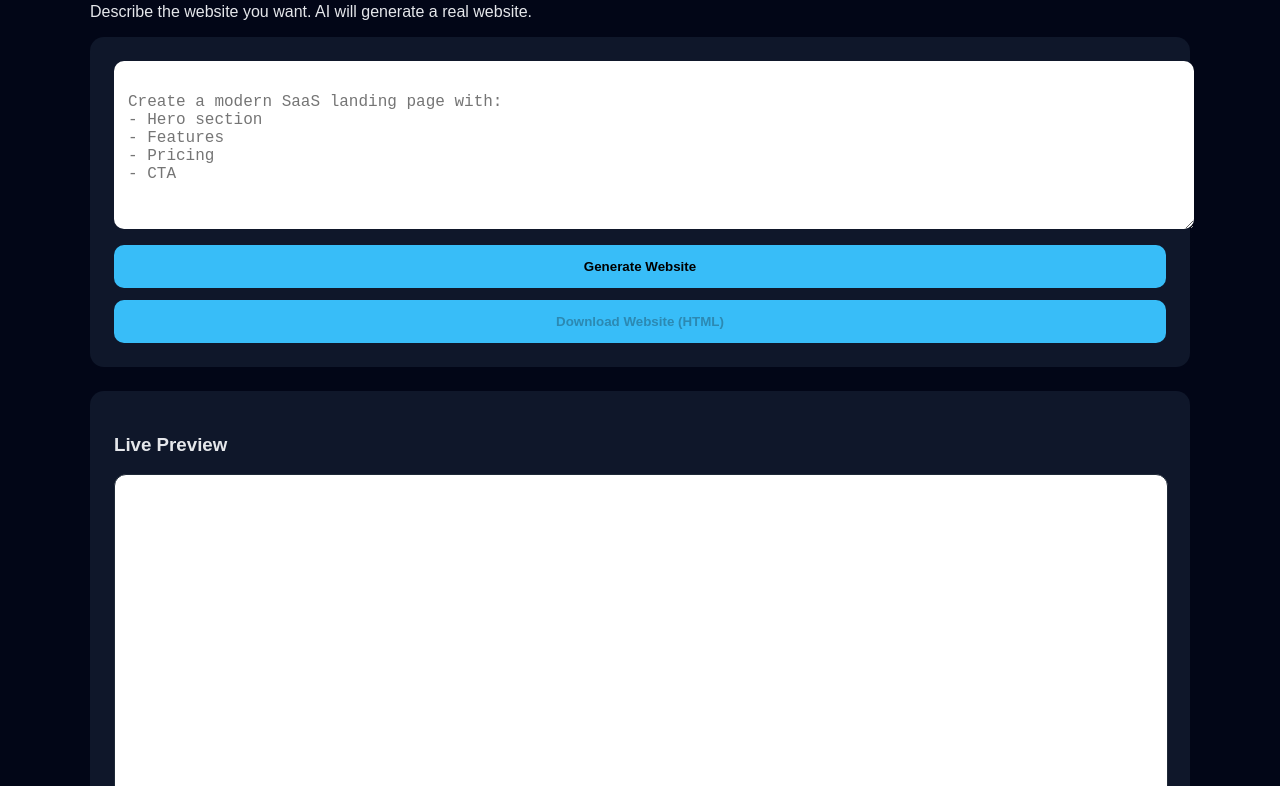
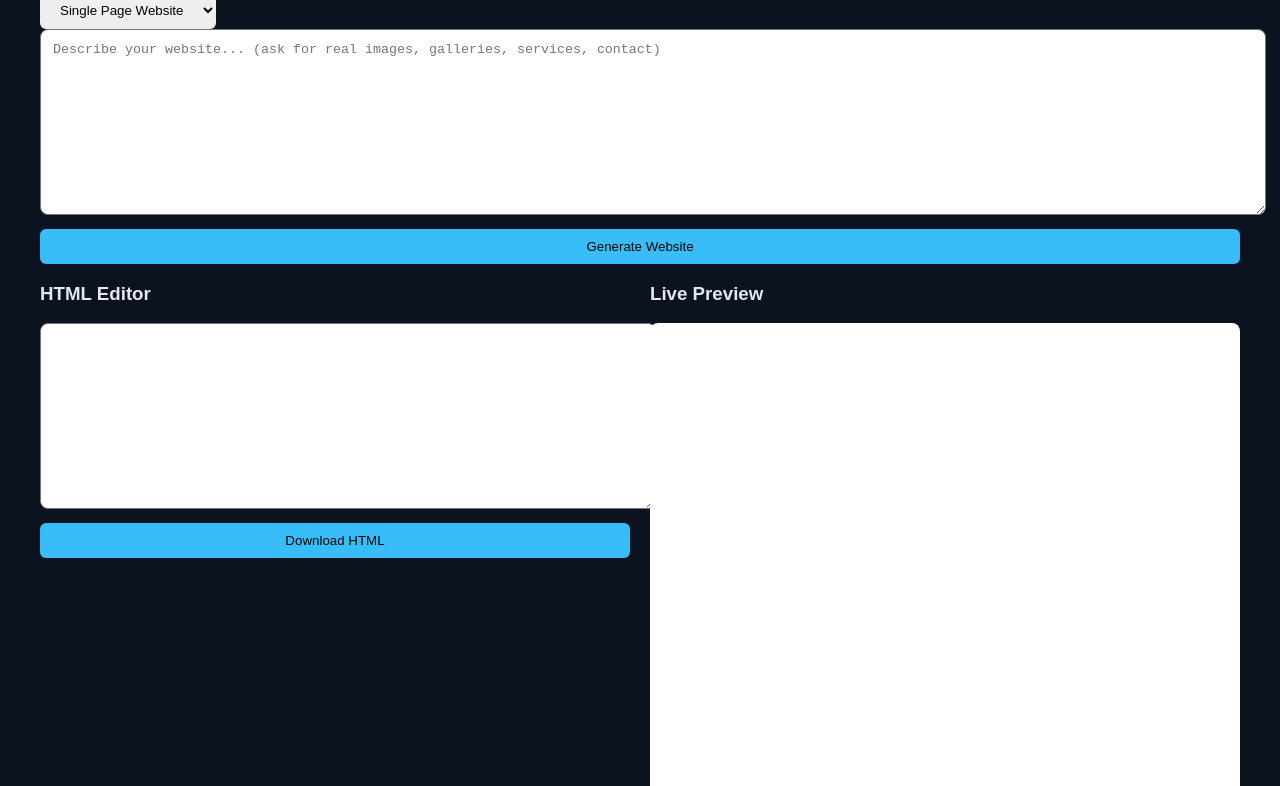
Before and after one commit to thisistalha78-cmyk/ai-web-bilder-2.0, a website: page public/index.html in a window 1280 px wide. Shown: the part 118-904 px from the top of the page. Drawn offline with Linux system fonts and the light colour scheme.

Commit message:
Update index.html

```diff
--- a/public/index.html
+++ b/public/index.html
@@ -3,125 +3,75 @@
 <head>
 <meta charset="UTF-8">
 <title>AI Website Builder</title>
-
+<meta name="viewport" content="width=device-width, initial-scale=1">
 <style>
-body {
-  margin: 0;
-  padding: 40px;
-  background: #020617;
-  color: #e5e7eb;
-  font-family: Arial, sans-serif;
-}
-
-.container {
-  max-width: 1100px;
-  margin: auto;
-}
-
-.card {
-  background: #0f172a;
-  padding: 24px;
-  border-radius: 14px;
-  margin-bottom: 24px;
-}
-
-textarea {
-  width: 100%;
-  height: 140px;
-  border-radius: 10px;
-  border: none;
-  padding: 14px;
-  font-size: 16px;
-}
-
-button {
-  margin-top: 12px;
-  width: 100%;
-  padding: 14px;
-  border: none;
-  border-radius: 10px;
-  background: #38bdf8;
-  font-weight: bold;
-  cursor: pointer;
-}
-
-iframe {
-  width: 100%;
-  height: 520px;
-  border-radius: 12px;
-  border: 1px solid #1f2937;
-  background: white;
-}
+body{margin:0;background:#0b1220;color:#e5e7eb;font-family:Arial}
+.container{max-width:1200px;margin:auto;padding:30px}
+textarea{width:100%;min-height:160px;padding:12px;border-radius:8px}
+button,select{padding:10px 16px;border-radius:6px;border:none}
+.primary{background:#38bdf8;color:#000;width:100%;margin-top:10px}
+iframe{width:100%;height:650px;border-radius:8px;background:#fff;border:none}
+.row{display:grid;grid-template-columns:1fr 1fr;gap:20px}
+@media(max-width:900px){.row{grid-template-columns:1fr}}
 </style>
 </head>
+<body>
 
-<body>
 <div class="container">
+  <h1>AI Website Builder</h1>
 
-<h1>🤖 AI Website Builder</h1>
-<p>Describe the website you want. AI will generate a real website.</p>
+  <select id="mode">
+    <option value="single">Single Page Website</option>
+    <option value="multi">Multi Page Website</option>
+  </select>
 
-<div class="card">
-  <textarea id="prompt" placeholder="
-Create a modern SaaS landing page with:
-- Hero section
-- Features
-- Pricing
-- CTA
-"></textarea>
+  <textarea id="prompt" placeholder="Describe your website... (ask for real images, galleries, services, contact)"></textarea>
+  <button class="primary" onclick="generate()">Generate Website</button>
 
-  <button onclick="generate()">Generate Website</button>
-  <button id="downloadBtn" disabled>Download Website (HTML)</button>
-</div>
-
-<div class="card">
-  <h3>Live Preview</h3>
-  <iframe id="preview"></iframe>
-</div>
-
+  <div class="row">
+    <div>
+      <h3>HTML Editor</h3>
+      <textarea id="editor"></textarea>
+      <button class="primary" onclick="download()">Download HTML</button>
+    </div>
+    <div>
+      <h3>Live Preview</h3>
+      <iframe id="preview"></iframe>
+    </div>
+  </div>
 </div>
 
 <script>
-let latestHTML = "";
+async function generate(){
+  const prompt = document.getElementById("prompt").value;
+  const mode = document.getElementById("mode").value;
 
-async function generate() {
-  const prompt = document.getElementById("prompt").value;
-  const iframe = document.getElementById("preview");
-  const downloadBtn = document.getElementById("downloadBtn");
-
-  iframe.srcdoc = "<h2 style='padding:20px'>Generating website...</h2>";
-  downloadBtn.disabled = true;
-
-  const res = await fetch("/generate", {
-    method: "POST",
-    headers: { "Content-Type": "application/json" },
-    body: JSON.stringify({ prompt })
+  const res = await fetch("/generate",{
+    method:"POST",
+    headers:{ "Content-Type":"application/json" },
+    body:JSON.stringify({ prompt, mode })
   });
 
   const data = await res.json();
-
-  if (data.html) {
-    iframe.srcdoc = data.html;
-    latestHTML = data.html;
-    downloadBtn.disabled = false;
+  if (data.html){
+    editor.value = data.html;
+    preview.srcdoc = data.html;
   } else {
-    iframe.srcdoc = "<h1>Error</h1>";
+    editor.value = "Error generating website";
   }
 }
 
-document.getElementById("downloadBtn").addEventListener("click", () => {
-  if (!latestHTML) return;
+function download(){
+  const blob = new Blob([editor.value],{type:"text/html"});
+  const a = document.createElement("a");
+  a.href = URL.createObjectURL(blob);
+  a.download = "website.html";
+  a.click();
+}
+</script>
+</body>
+</html>
 
-  const blob = new Blob([latestHTML], { type: "text/html" });
-  const url = URL.createObjectURL(blob);
-
-  const a = document.createElement("a");
-  a.href = url;
-  a.download = "index.html";
-  a.click();
-
-  URL.revokeObjectURL(url);
-});
 </script>
 
 </body>
```
